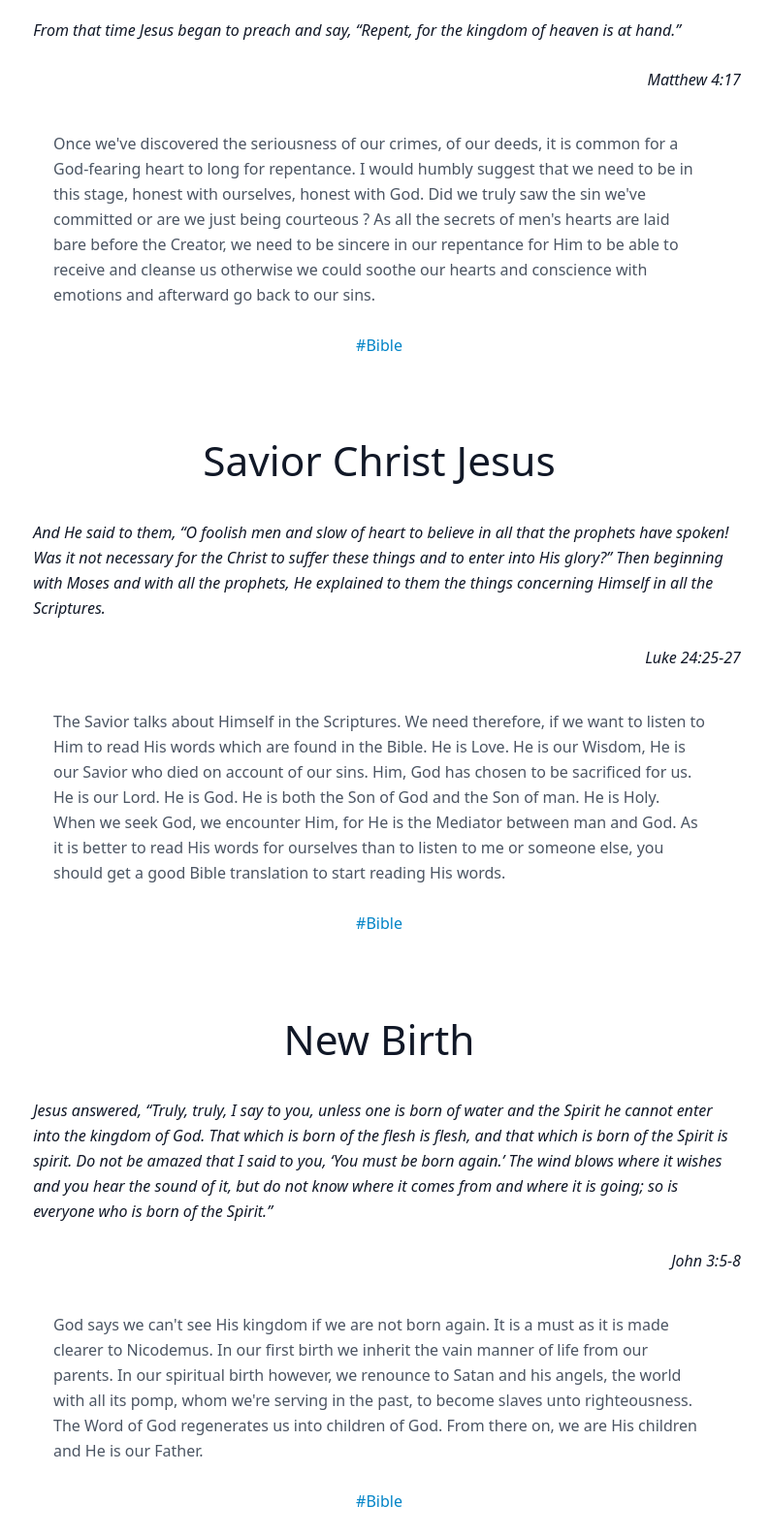
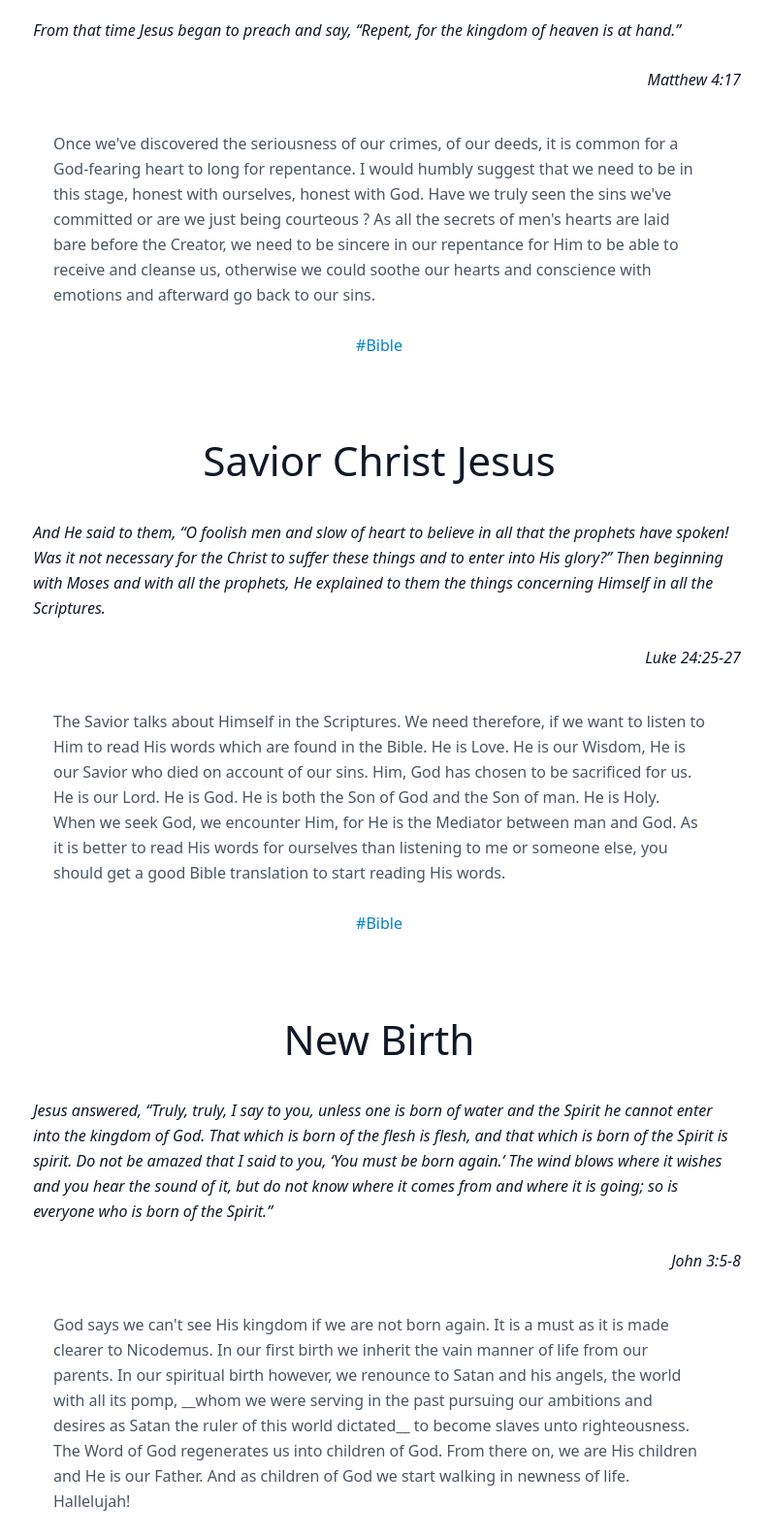
Before and after one commit to pkabore/gospel, a website: page index.html in a window 1280 px wide. Shown: the part 1980-3565 px from the top of the page at 97% size, without its empty margins (249-1044 px from the left). Drawn offline with Linux system fonts and the light colour scheme.

Commit message:
grammatical corrections and new contents

```diff
--- a/index.html
+++ b/index.html
@@ -264,11 +264,11 @@
 						our deeds, it is common for a God-fearing heart to long
 						for repentance. I would humbly suggest that we need to
 						be in this stage, honest with ourselves, honest with
-						God. Did we truly saw the sin we've committed or are we
+						God. Have we truly seen the sins we've committed or are we
 						just being courteous ? As all the secrets of men's
 						hearts are laid bare before the Creator, we need to be
 						sincere in our repentance for Him to be able to receive
-						and cleanse us otherwise we could soothe our hearts and
+						and cleanse us, otherwise we could soothe our hearts and
 						conscience with emotions and afterward go back to our
 						sins.
 					</p>
@@ -313,7 +313,7 @@
 						our Lord. He is God. He is both the Son of God and the
 						Son of man. He is Holy. When we seek God, we encounter
 						Him, for He is the Mediator between man and God. As it
-						is better to read His words for ourselves than to listen
+						is better to read His words for ourselves than listening
 						to me or someone else, you should get a good Bible
 						translation to start reading His words.
 					</p>
@@ -358,10 +358,10 @@
 						In our first birth we inherit the vain manner of life
 						from our parents. In our spiritual birth however, we
 						renounce to Satan and his angels, the world with all its
-						pomp, whom we're serving in the past, to become slaves
+						pomp, __whom we were serving in the past pursuing our ambitions and desires as Satan the ruler of this world dictated__ to become slaves
 						unto righteousness. The Word of God regenerates us into
 						children of God. From there on, we are His children and
-						He is our Father.
+						He is our Father. And as children of God we start walking in newness of life. Hallelujah!
 					</p>
 				</main>
 
```
